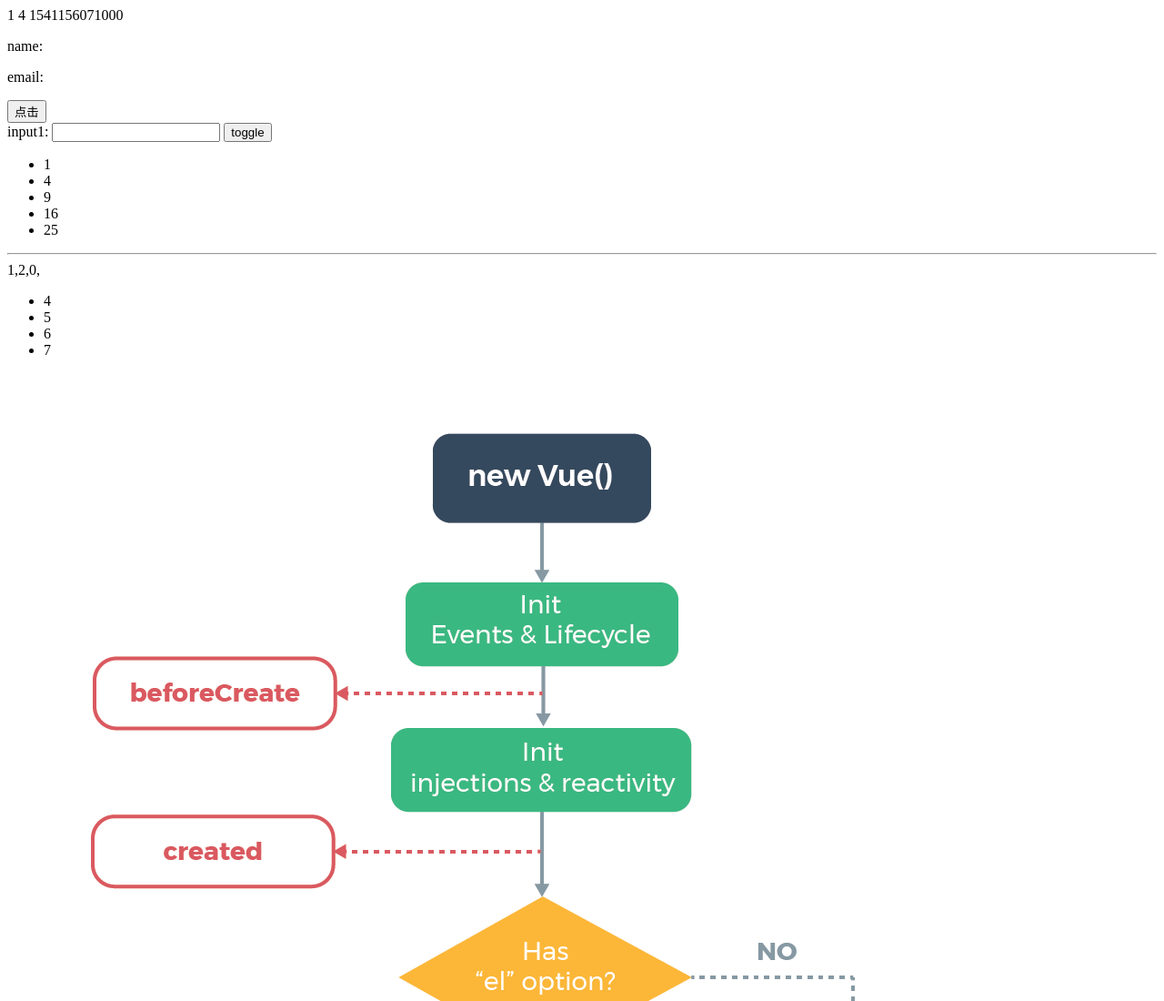
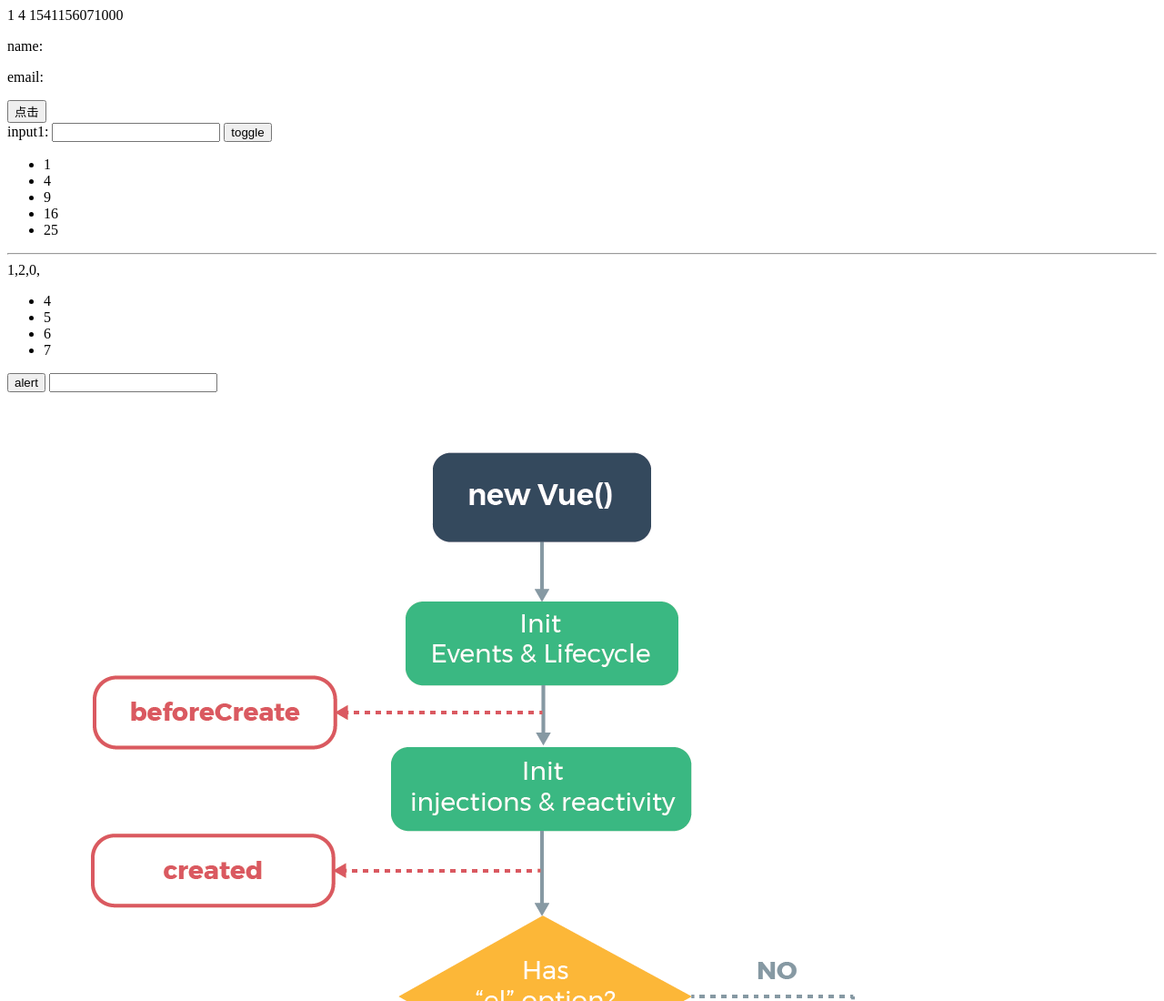
Before and after one commit to lcofjp/learn-programming, a plain HTML site: page learn-vue/test.html in a window 1280 px wide. Shown: the top 1100 px of the page at 91% size. Drawn offline with Linux system fonts and the light colour scheme.

Commit message:
change app.js

```diff
--- a/learn-vue/app.js
+++ b/learn-vue/app.js
@@ -84,7 +84,18 @@
         click: function(){console.log('click'); this.a++;},
         toggleInput: function(){
             this.isInputName = !this.isInputName;
-        }
+        },
+        alertMessage: function(msg){
+            window.alert(msg);
+        },
+        input: function(e) {
+            if (e && e.key) {
+                console.log(e.key);
+            }
+        },
+        submit: function(e) {
+            console.log('submit');
+        },
     },
     created: function() {
         // this === vm
--- a/learn-vue/test.html
+++ b/learn-vue/test.html
@@ -40,6 +40,8 @@
         <ul>
             <li v-for="num in nums">{{num}}</li>
         </ul>
+        <button @click.keyup="" @click="alertMessage(a)">alert</button>
+        <input @keyup="input" @keyup.enter.once="submit">
     </div>
     <img src="./lifecycle.png">
     <script src="./app.js"></script>
```
